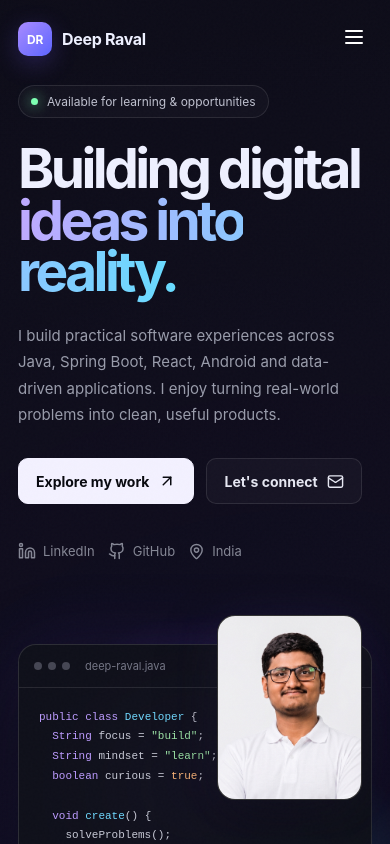
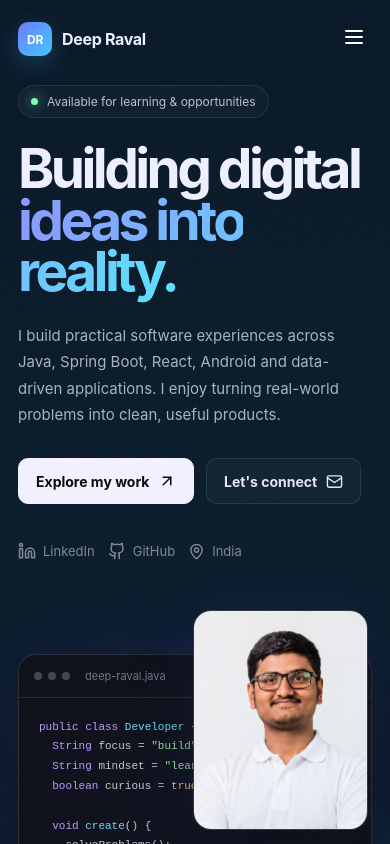
Before and after one commit to deeepraval/deep-raval-portfolio, a React (Vite) app: page / in a window 390 px wide. Shown: the top 844 px of the page. Built offline with nearby package versions, Linux system fonts and the light colour scheme.

Commit message:
Update portfolio main.jsx

```diff
--- a/src/styles.css
+++ b/src/styles.css
@@ -8,13 +8,13 @@
   font-synthesis: none;
   text-rendering: optimizeLegibility;
 
-  --bg: #08090f;
-  --panel: #10111a;
-  --text: #eef0ff;
-  --muted: #999cab;
-  --line: rgba(255, 255, 255, 0.1);
-  --accent: #a98bff;
-  --accent2: #66e3ff;
+  --bg: #07111f;
+  --panel: #0d1a2b;
+  --text: #f4f7ff;
+  --muted: #a8b3c7;
+  --line: rgba(148, 163, 184, 0.16);
+  --accent: #7c8cff;
+  --accent2: #4fd8ff;
   --max: 1180px;
 }
 
@@ -47,7 +47,7 @@ button {
   background:
     radial-gradient(
       circle at 80% 10%,
-      rgba(125, 82, 255, 0.08),
+      rgba(79, 216, 255, 0.08),
       transparent 25%
     ),
     var(--bg);
@@ -118,12 +118,12 @@ button {
 
   border-radius: 10px;
 
-  background: linear-gradient(135deg, #a98bff, #5c65ff);
+  background: linear-gradient(135deg, #6d7cff, #42c8ff);
 
   color: white;
   font-size: 12px;
 
-  box-shadow: 0 7px 25px rgba(121, 93, 255, 0.25);
+  box-shadow: 0 7px 25px rgba(66, 200, 255, 0.22);
 }
 
 .nav-links {
@@ -234,7 +234,7 @@ h1 span,
 em {
   font-style: normal;
 
-  background: linear-gradient(90deg, #bfa9ff, #67dcff);
+  background: linear-gradient(90deg, #8b9aff, #5de0ff);
 
   -webkit-background-clip: text;
   background-clip: text;
@@ -332,7 +332,7 @@ em {
 ================================ */
 
 .hero-art {
-  height: 510px;
+  height: 560px;
 
   position: relative;
 
@@ -356,7 +356,7 @@ em {
   background:
     radial-gradient(
       circle,
-      rgba(133, 89, 255, 0.32),
+      rgba(99, 102, 241, 0.30),
       rgba(133, 89, 255, 0) 68%
     );
 }
@@ -368,7 +368,7 @@ em {
   background:
     radial-gradient(
       circle,
-      rgba(72, 216, 255, 0.19),
+      rgba(45, 212, 191, 0.18),
       transparent 67%
     );
 
@@ -382,11 +382,11 @@ em {
 .profile-photo-card {
   position: absolute;
 
-  top: 35px;
-  right: 35px;
-
-  width: 210px;
-  height: 260px;
+  top: 15px;
+  right: 15px;
+
+  width: 270px;
+  height: 340px;
 
   border-radius: 24px;
 
@@ -400,7 +400,7 @@ em {
 
   box-shadow:
     0 25px 60px rgba(0, 0, 0, 0.35),
-    0 0 50px rgba(169, 139, 255, 0.08);
+    0 0 50px rgba(124, 140, 255, 0.10);
 }
 
 .profile-photo-card img {
@@ -721,9 +721,11 @@ h2 {
       rgba(255, 255, 255, 0.012)
     );
 
-  border-radius: 15px;
-
-  min-height: 180px;
+  border-radius: 18px;
+
+  min-height: 190px;
+
+  box-shadow: 0 14px 40px rgba(0, 0, 0, 0.16);
 
   transition: 0.25s;
 }
@@ -731,7 +733,7 @@ h2 {
 .skill-card:hover {
   transform: translateY(-5px);
 
-  border-color: rgba(169, 139, 255, 0.38);
+  border-color: rgba(93, 224, 255, 0.38);
 }
 
 .icon-box {
@@ -793,11 +795,13 @@ h2 {
 .project-card {
   border: 1px solid var(--line);
 
-  border-radius: 17px;
+  border-radius: 20px;
 
   overflow: hidden;
 
-  background: #0d0e16;
+  background: #0a1728;
+
+  box-shadow: 0 18px 50px rgba(0, 0, 0, 0.20);
 
   transition: 0.3s;
 }
@@ -1415,7 +1419,7 @@ h2 {
 
   background: linear-gradient(
     to bottom,
-    rgba(169, 139, 255, 0.5),
+    rgba(124, 140, 255, 0.50),
     rgba(102, 227, 255, 0.15)
   );
 }
@@ -1440,7 +1444,7 @@ h2 {
   background:
     linear-gradient(
       120deg,
-      rgba(169, 139, 255, 0.08),
+      rgba(124, 140, 255, 0.10),
       rgba(255, 255, 255, 0.018) 55%
     );
 
@@ -1454,12 +1458,12 @@ h2 {
 .education-card:hover {
   transform: translateY(-4px);
 
-  border-color: rgba(169, 139, 255, 0.3);
+  border-color: rgba(93, 224, 255, 0.30);
 
   background:
     linear-gradient(
       120deg,
-      rgba(169, 139, 255, 0.11),
+      rgba(124, 140, 255, 0.12),
       rgba(255, 255, 255, 0.025) 55%
     );
 }
@@ -1477,8 +1481,8 @@ h2 {
   background:
     linear-gradient(
       135deg,
-      rgba(169, 139, 255, 0.18),
-      rgba(102, 227, 255, 0.08)
+      rgba(124, 140, 255, 0.18),
+      rgba(79, 216, 255, 0.08)
     );
 
   color: #bba6ff;
@@ -1571,9 +1575,9 @@ h2 {
 
   color: #c9c1ff;
 
-  background: rgba(169, 139, 255, 0.09);
-
-  border: 1px solid rgba(169, 139, 255, 0.18);
+  background: rgba(124, 140, 255, 0.09);
+
+  border: 1px solid rgba(124, 140, 255, 0.18);
 }
 
 .completed-education .edu-status {
@@ -1595,9 +1599,9 @@ h2 {
 .contact-panel {
   border: 1px solid var(--line);
 
-  border-radius: 22px;
-
-  padding: 65px;
+  border-radius: 26px;
+
+  padding: 70px;
 
   display: grid;
 
@@ -1608,7 +1612,7 @@ h2 {
   background:
     radial-gradient(
       circle at 10% 20%,
-      rgba(169, 139, 255, 0.16),
+      rgba(79, 216, 255, 0.14),
       transparent 40%
     ),
     linear-gradient(
@@ -1895,9 +1899,9 @@ footer {
   /* Profile photo */
 
   .profile-photo-card {
-    width: 145px;
-
-    height: 185px;
+    width: 175px;
+
+    height: 220px;
 
     top: 5px;
 
@@ -2029,3 +2033,67 @@ footer {
     align-items: flex-start;
   }
 }
+
+/* ================================
+   PREMIUM UI POLISH
+================================ */
+
+.btn,
+.nav-cta,
+.skill-card,
+.project-card,
+.achievement-card,
+.education-card,
+.oracle-badge,
+.profile-photo-card {
+  will-change: transform;
+}
+
+.btn:focus-visible,
+a:focus-visible,
+button:focus-visible {
+  outline: 2px solid var(--accent2);
+  outline-offset: 4px;
+}
+
+.primary:hover {
+  box-shadow: 0 12px 32px rgba(79, 216, 255, 0.18);
+}
+
+.secondary:hover,
+.nav-cta:hover {
+  border-color: rgba(79, 216, 255, 0.28);
+  background: rgba(79, 216, 255, 0.06);
+}
+
+.profile-photo-card::after {
+  content: "";
+  position: absolute;
+  inset: 0;
+  pointer-events: none;
+  background: linear-gradient(
+    135deg,
+    rgba(255,255,255,0.10),
+    transparent 35%,
+    rgba(79,216,255,0.06)
+  );
+}
+
+@media (max-width: 850px) {
+  .hero-art {
+    height: 470px;
+  }
+}
+
+@media (max-width: 560px) {
+  .hero-art {
+    height: 370px;
+  }
+
+  .profile-photo-card {
+    width: 175px;
+    height: 220px;
+    top: 0;
+    right: 4px;
+  }
+}
```
